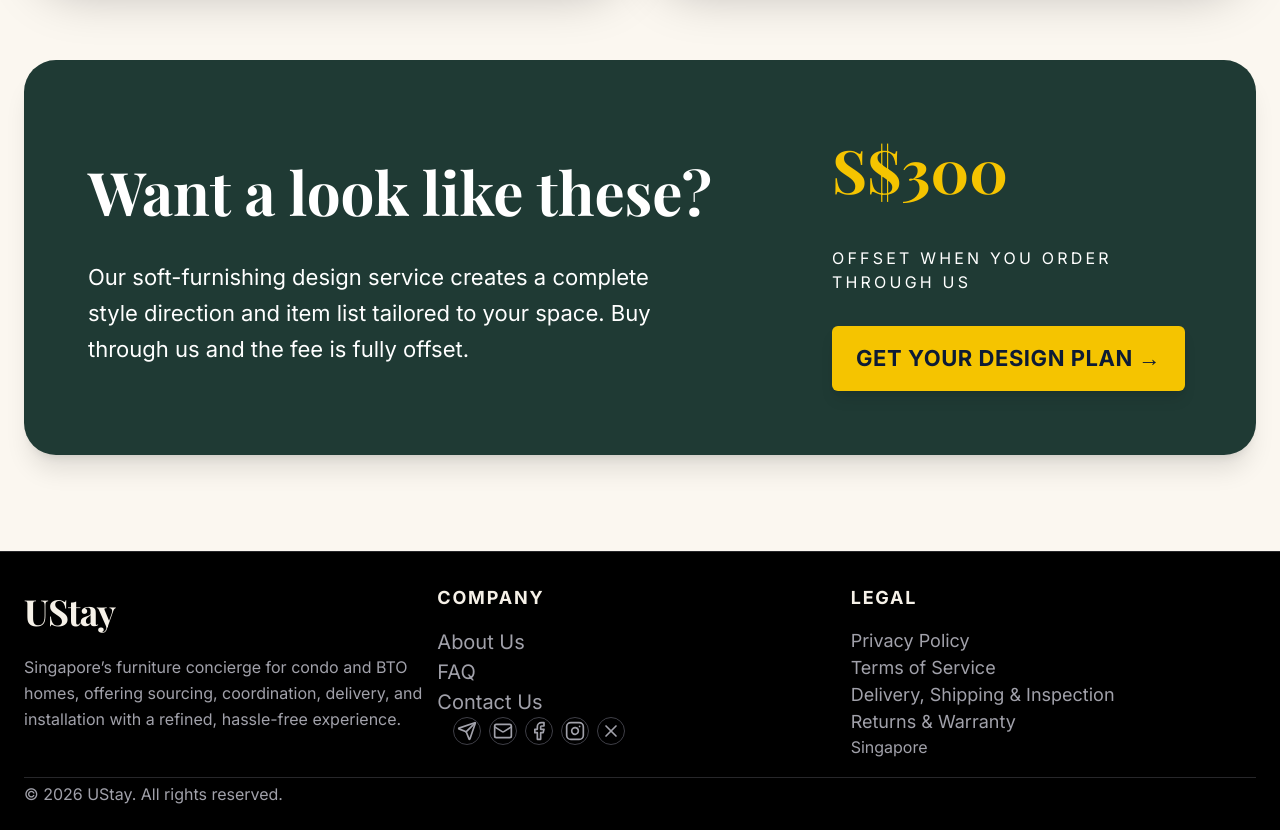
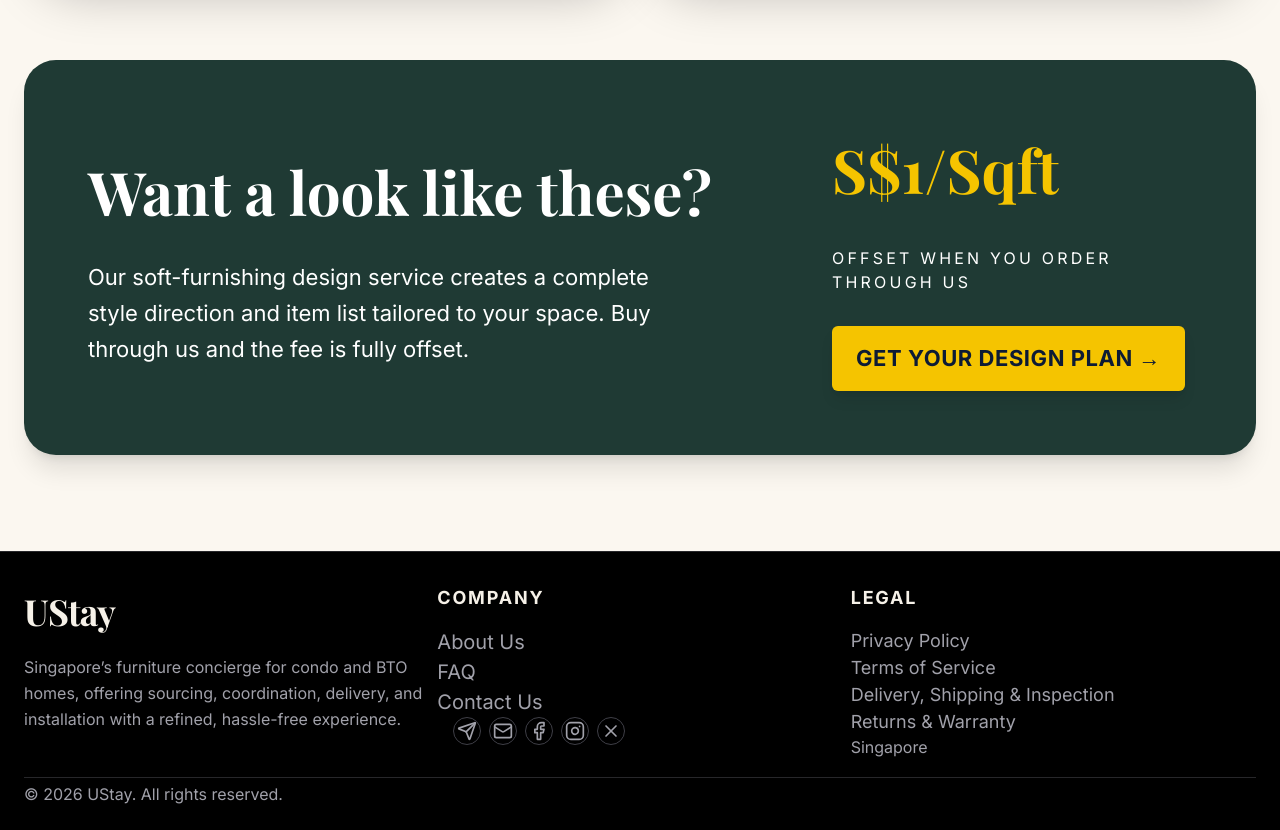
Before and after one commit to UstaySG/website, a React (Vite) app: page / in a window 1280 px wide. Shown: the part 4260-5090 px from the top of the page. Built offline with nearby package versions, Linux system fonts and the light colour scheme; a web font is replaced by a local one.

Commit message:
update design fee

```diff
--- a/src/App.tsx
+++ b/src/App.tsx
@@ -706,7 +706,7 @@ const OurWork = () => {
           {/* Right */}
           <div className="w-1/3 flex flex-col items-start gap-8">
             <div className="font-title font-serif font-bold text-[#F5C400]">
-              S$300
+              S$1/Sqft
             </div>
 
             <div className="font-slabel uppercase tracking-[0.2em] text-white">
--- a/ustay.html
+++ b/ustay.html
@@ -521,7 +521,7 @@ footer{background:var(--ink);padding:2.5rem 4rem;display:flex;justify-content:sp
       <p class="gn-text">Our soft-furnishing design service creates a complete style direction and item list tailored to your space. Buy through us and the fee is fully offset.</p>
     </div>
     <div class="gn-right">
-      <div class="gn-price">S$300</div>
+      <div class="gn-price">S$1/Sqft</div>
       <div class="gn-waive">Offset when you order through us</div>
       <a href="https://t.me/ustaysg" class="gn-btn">Get Your Design Plan →</a>
     </div>
```
